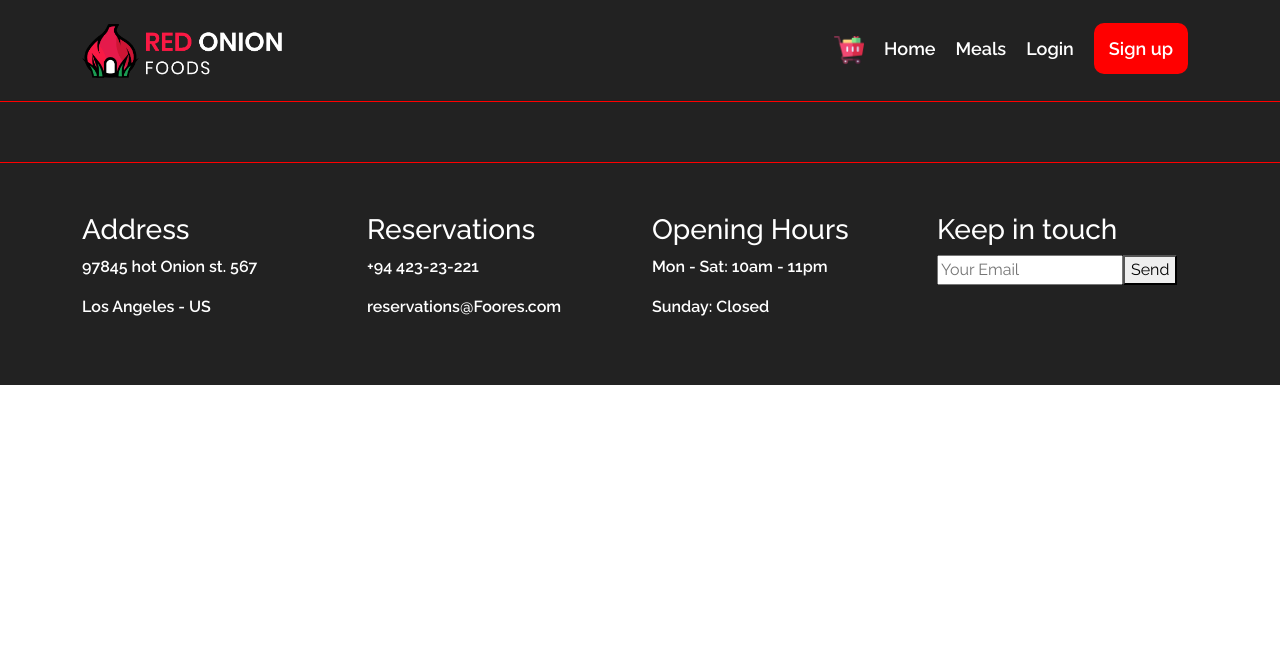
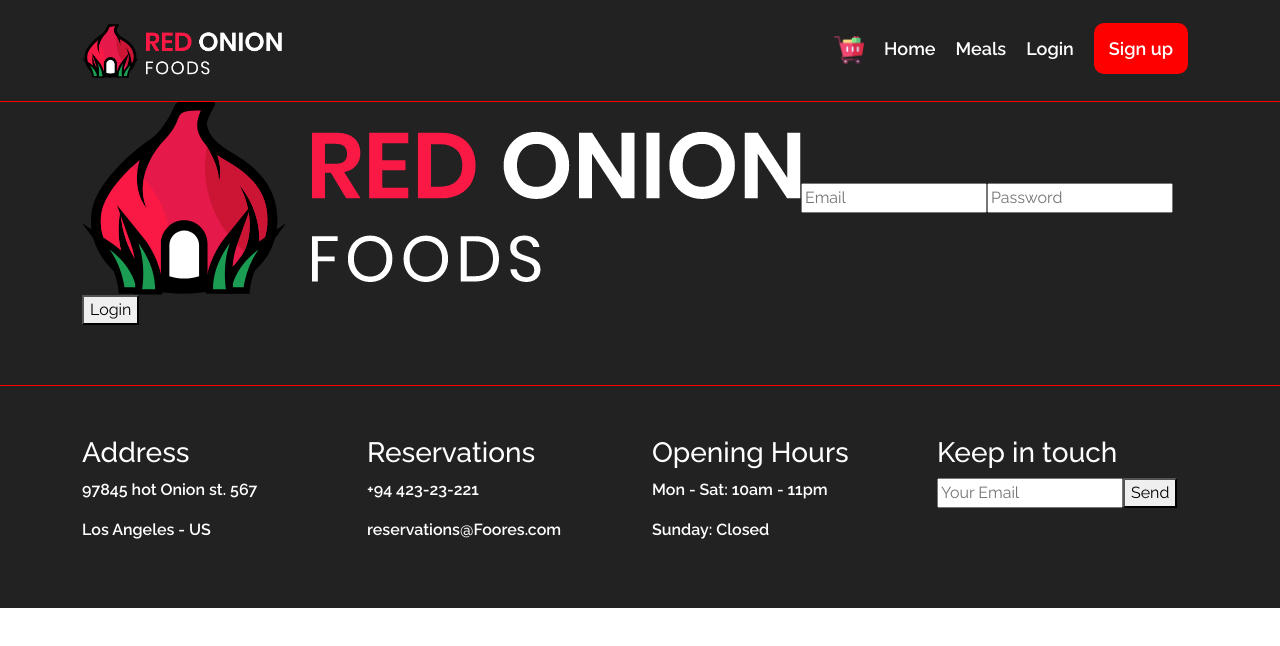
Before and after one commit to Samiul-Ahmed-96/react-hot-onion-restaurant, a React (Create React App) app: page /login in a window 1280 px wide. Shown: the top 646 px of the page. Built offline with nearby package versions, Linux system fonts and the light colour scheme.

Commit message:
Build Register and Login

```diff
--- a/src/App.js
+++ b/src/App.js
@@ -4,6 +4,8 @@ import './App.css';
 import FoodDetails from './Pages/Booking/FoodDetails/FoodDetails';
 import Foods from './Pages/Foods/Foods/Foods';
 import Home from './Pages/Home/Home';
+import Login from './Pages/Login/Login';
+import Register from "./Pages/Register/Register";
 import Footer from './Pages/Shared/Footer/Footer';
 import Header from './Pages/Shared/Header/Header';
 
@@ -15,6 +17,12 @@ function App() {
         <Switch>
           <Route path="/home">
               <Home></Home>
+          </Route>
+          <Route path="/signup">
+              <Register></Register>
+          </Route>
+          <Route path="/login">
+              <Login></Login>
           </Route>
           <Route exact path="/">
               <Home></Home>
--- a/src/Pages/Banner/Banner.js
+++ b/src/Pages/Banner/Banner.js
@@ -37,6 +37,7 @@ const Banner = () => {
                </Col>
             </Row>
             <Container>
+            <h2 className="my-5 text-white text-center">Our Meals</h2>
             <Row>
             {
                 matchedFood.map(matchItem => <SearchItem key={matchItem.id} matchItem={matchItem}></SearchItem>)
--- a/src/Pages/Booking/FoodDetails/FoodDetails.css
+++ b/src/Pages/Booking/FoodDetails/FoodDetails.css
@@ -0,0 +1,13 @@
+.addcart-btn {
+  padding: 10px 15px;
+  background: red;
+  color: #fff;
+  border: 2px solid red;
+  border-radius: 10px;
+  font-weight: 600;
+  margin: 15px 0px;
+  transition: 0.3s;
+}
+.addcart-btn:hover {
+  background: #262626;
+}
--- a/src/Pages/Booking/FoodDetails/FoodDetails.js
+++ b/src/Pages/Booking/FoodDetails/FoodDetails.js
@@ -1,6 +1,7 @@
 import { useEffect, useState } from "react";
 import { Col, Container, Row } from "react-bootstrap";
 import { useParams } from "react-router";
+import './FoodDetails.css';
 
 const FoodDetails = () => {
     const {foodId} = useParams();
@@ -21,7 +22,7 @@ const FoodDetails = () => {
     return (
         <div>
             <Container>
-                <Row className="align-items-center">
+                <Row className="align-items-center my-5">
                     <Col md={6}>
                         <div className="single-item-img">
                             <img className="w-100" src={singleFood?.img} alt="" />
@@ -33,7 +34,7 @@ const FoodDetails = () => {
                             <p>{singleFood?.description}</p>
                             <small>{singleFood?.rating}</small>
                             <h3>${singleFood?.price}</h3>
-                            <button>Add to Cart</button>
+                            <button className="addcart-btn">Add to Cart</button>
                         </div>
                     </Col>
                 </Row>
--- /dev/null
+++ b/src/Pages/Login/Login.js
@@ -0,0 +1,24 @@
+import React from 'react';
+import { Col, Container, Row } from 'react-bootstrap';
+import logo from '../../Images/logo.png';
+
+const Login = () => {
+    return (
+        <Container>
+            <Row>
+                <Col>
+                    <form>
+                        <div className="form-item text-white">
+                            <img src={logo} alt="" />
+                            <input type="email" placeholder="Email" />
+                            <input type="password" placeholder="Password" />
+                            <button>Login</button>
+                        </div>
+                    </form>
+                </Col>
+            </Row>
+        </Container>
+    );
+};
+
+export default Login;
--- /dev/null
+++ b/src/Pages/Register/Register.css
@@ -0,0 +1,32 @@
+.form-item input {
+  display: block;
+  width: 50%;
+  margin: auto;
+}
+
+.form-item.text-white {
+    text-align: center;
+    margin: 60px 0px;
+}
+.form-item button {
+  padding: 10px 15px;
+  background: red;
+  color: #fff;
+  border: 2px solid red;
+  border-radius: 10px;
+  font-weight: 600;
+  margin: 15px 0px;
+  transition: 0.3s;
+  width: 50%;
+}
+.form-item input {
+    display: block;
+    width: 50%;
+    margin: 10px auto;
+    background: #2c2c2c;
+    color: #fff;
+    border-radius: 10px;
+    border-1px border: solid;
+    padding: 10px;
+    border: none;
+}
--- /dev/null
+++ b/src/Pages/Register/Register.js
@@ -0,0 +1,27 @@
+import React from 'react';
+import { Col, Container, Row } from 'react-bootstrap';
+import { Link } from 'react-router-dom';
+import logo from '../../Images/logo.png';
+const Register = () => {
+    return (
+        <Container>
+            <Row>
+                <Col>
+                    <form>
+                        <div className="form-item text-white">
+                            <img src={logo} alt="" />
+                            <input type="text" placeholder="Name" />
+                            <input type="email" placeholder="Email" />
+                            <input type="password" placeholder="Password" />
+                            <button>Register</button>
+                            <br />
+                            <Link to="/login">Already have an account</Link>
+                        </div>
+                    </form>
+                </Col>
+            </Row>
+        </Container>
+    );
+};
+
+export default Register;
```
